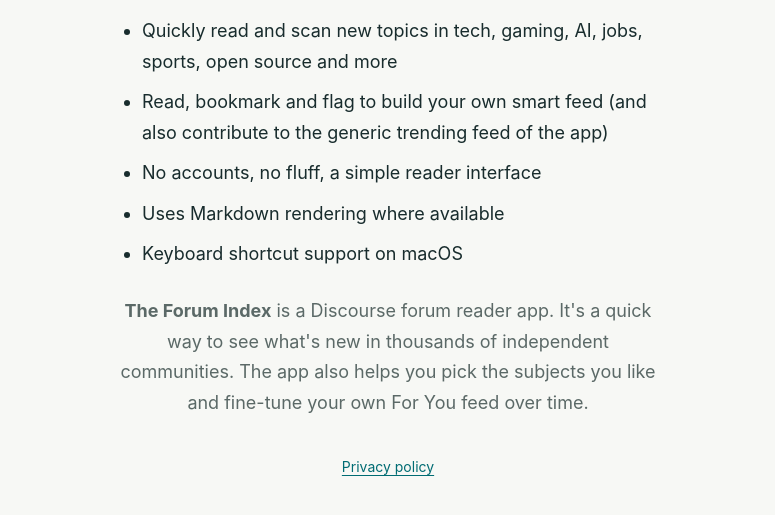
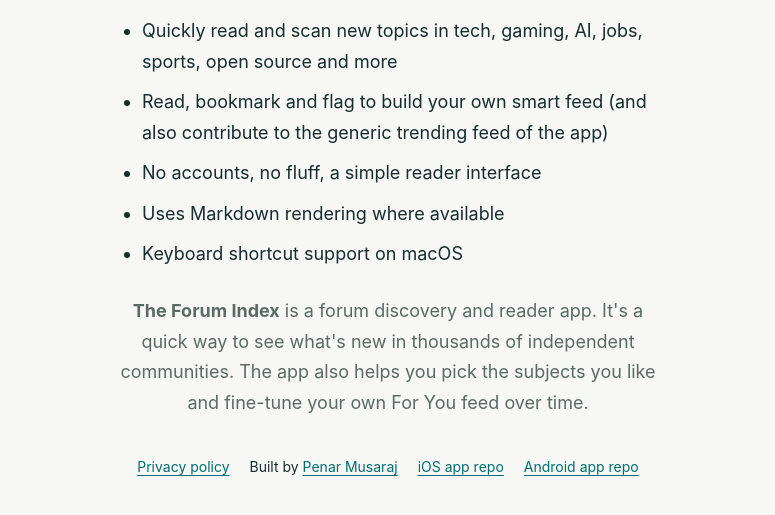
Before and after one commit to pmusaraj/forum-index-website, a website: page public/index.html in a window 1280 px wide. Shown: the part 1170-1685 px from the top of the page, without its empty margins (252-1027 px from the left). Drawn offline with Linux system fonts and the light colour scheme; no server answers.

Commit message:
Update homepage description and footer links

```diff
--- a/public/index.html
+++ b/public/index.html
@@ -4,12 +4,12 @@
     <meta charset="utf-8">
     <meta name="viewport" content="width=device-width, initial-scale=1">
     <title>Forum Index — Find your next great community discussion</title>
-    <meta name="description" content="The Forum Index is a Discourse forum reader app. It's a quick way to see what's new in thousands of independent communities.">
+    <meta name="description" content="The Forum Index is a forum discovery and reader app. It's a quick way to see what's new in thousands of independent communities.">
     <meta name="theme-color" content="#f7f8f5">
     <link rel="canonical" href="https://theforumindex.com/">
     <link rel="icon" type="image/png" href="/assets/icon.png">
     <meta property="og:title" content="Forum Index — Find your next great community discussion">
-    <meta property="og:description" content="The Forum Index is a Discourse forum reader app. It's a quick way to see what's new in thousands of independent communities.">
+    <meta property="og:description" content="The Forum Index is a forum discovery and reader app. It's a quick way to see what's new in thousands of independent communities.">
     <meta property="og:url" content="https://theforumindex.com/">
     <meta property="og:type" content="website">
     <link rel="stylesheet" href="/styles.css">
@@ -55,13 +55,18 @@
         <li>Uses Markdown rendering where available</li>
         <li>Keyboard shortcut support on macOS</li>
       </ul>
-      <p class="description"><strong>The Forum Index</strong> is a Discourse forum reader app. It's a quick way to see what's new in thousands of independent communities. The app also helps you pick the subjects you like and fine-tune your own For You feed over time.</p>
+      <p class="description"><strong>The Forum Index</strong> is a forum discovery and reader app. It's a quick way to see what's new in thousands of independent communities. The app also helps you pick the subjects you like and fine-tune your own For You feed over time.</p>
       <template id="live-preview-template">
       <section class="live-preview" aria-label="Interactive app preview">
         <iframe src="/app/" title="Forum Index interactive app preview" loading="lazy" referrerpolicy="same-origin"></iframe>
       </section>
       </template>
-      <footer class="site-footer"><a href="/privacy/">Privacy policy</a></footer>
+      <footer class="site-footer">
+        <a href="/privacy/">Privacy policy</a>
+        <span>Built by <a href="https://musaraj.com">Penar Musaraj</a></span>
+        <a href="https://github.com/pmusaraj/forum-index-app">iOS app repo</a>
+        <a href="https://github.com/pmusaraj/forum-index-android">Android app repo</a>
+      </footer>
     </main>
   </body>
 </html>
--- a/public/styles.css
+++ b/public/styles.css
@@ -34,7 +34,7 @@
 .device { width: 390px; max-width: 76%; margin: 0 auto; padding: 8px; border: 2px solid #8c9291; border-radius: 56px; background: #1c2021; box-shadow: 12px 18px 40px #182c2d26, inset 0 0 0 2px #424848; transform: rotate(-9deg); transform-origin: 50% calc((var(--preview-height) - 42px) / 2); }
 a { color: #006c73; text-underline-offset: 3px; }
 a:focus-visible { outline: 2px solid #008c95; outline-offset: 4px; }
-.site-footer { margin-top: 40px; font-size: 14px; }
+.site-footer { display: flex; flex-wrap: wrap; justify-content: center; gap: 8px 20px; margin-top: 40px; font-size: 14px; }
 .live-preview { margin: 28px 0 36px; text-align: left; }
 .live-preview iframe { display: block; width: 100%; height: 680px; max-height: 85svh; border: 1px solid #d5dcd7; border-radius: 16px; background: #f2f3f0; box-shadow: 0 12px 36px #182c2d0d; }
 .policy { max-width: 700px; margin: 0 auto; text-align: left; line-height: 1.7; }
```
